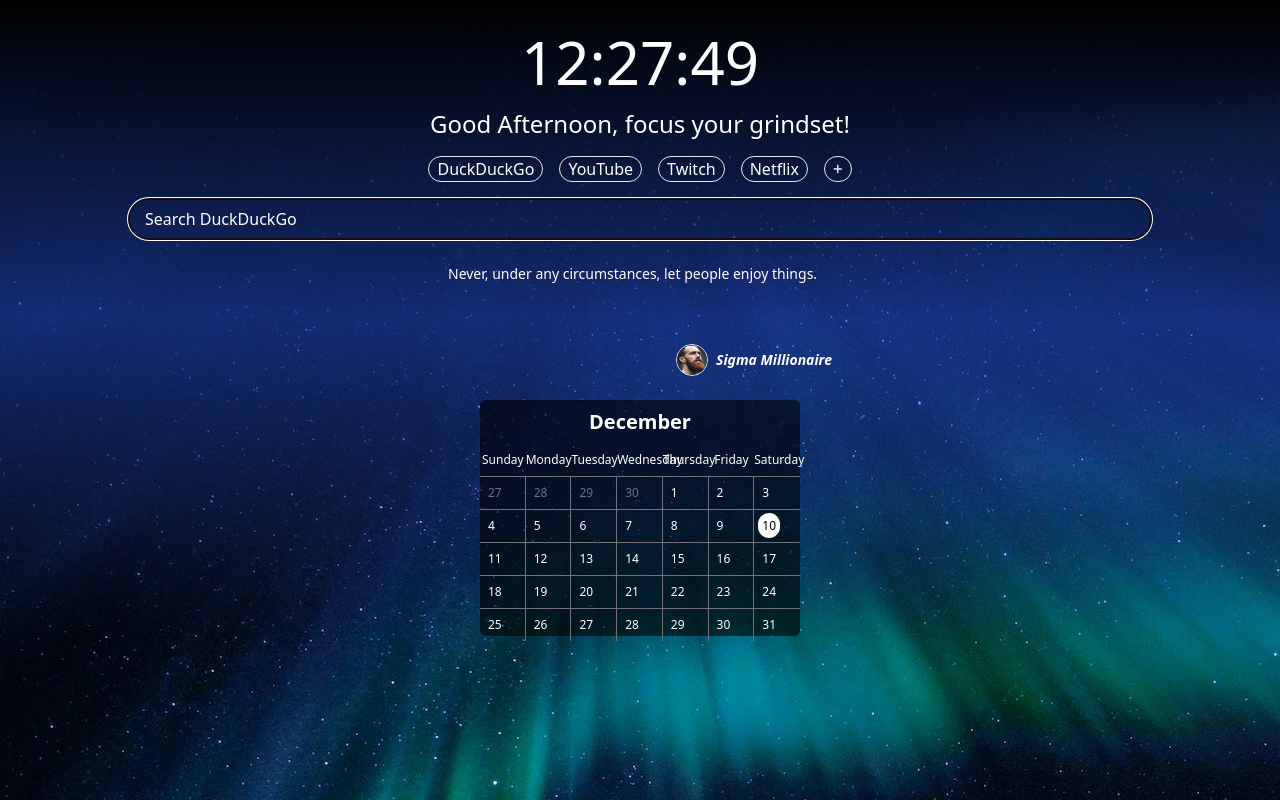
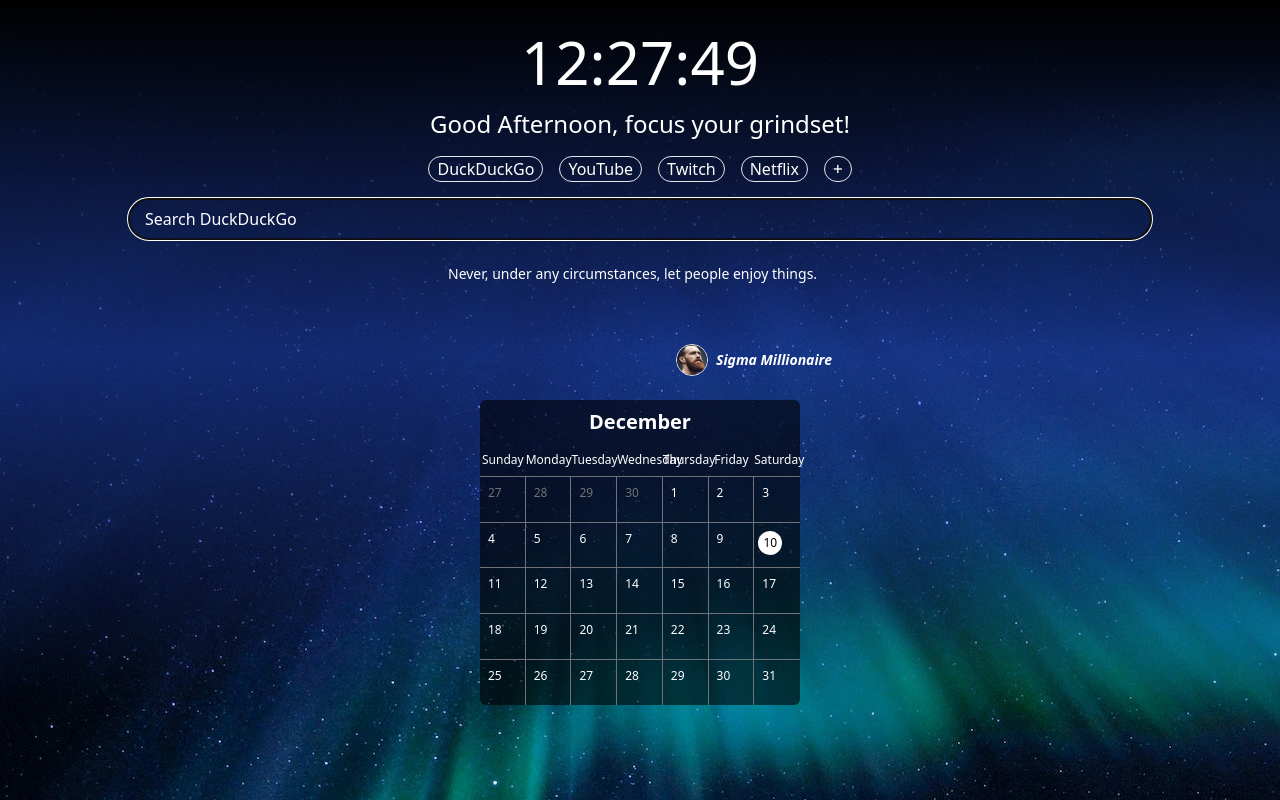
Before and after one commit to lewisbarnes/sigma-start, a Preact app: page / in a window 1280 px wide. Built offline with nearby package versions, Linux system fonts and the light colour scheme.

Commit message:
calendar grid to square and selected date round

```diff
--- a/src/components/Calendar.tsx
+++ b/src/components/Calendar.tsx
@@ -19,12 +19,12 @@ export const Calendar = () => {
         <span>Friday</span>
         <span>Saturday</span>
       </div>
-      <div class="mx-auto text-white grid grid-cols-7 rounded-b-md lg:h-[12.5vw] text-xs">
+      <div class="mx-auto text-white grid grid-cols-7 rounded-b-md text-xs">
         {Array.from(new Array(35)).map((x, i) => (
           <p
             class={`${
               (i + 1) % 7 ? 'border-r' : ''
-            } border-zinc-500 last-of-type:border-r-0 ${'border-t'} p-2 ${
+            } border-zinc-500 last-of-type:border-r-0 ${'border-t'} aspect-square p-2 ${
               i == 34 || i == 41 ? 'rounded-b-md' : ''
             }`}
           >
@@ -34,9 +34,9 @@ export const Calendar = () => {
                   {lastMonth.daysInMonth() - firstDay.day() + 1 + i}
                 </span>
               ) : i + 1 - firstDay.day() == date.date() ? (
-                <span className="bg-white text-black rounded-full p-1 -ml-1">
-                  {i + 1 - firstDay.day()}
-                </span>
+                <div className="bg-white text-black rounded-full w-6 aspect-square flex -ml-1 justify-center items-center">
+                  <p className="block">{i + 1 - firstDay.day()}</p>
+                </div>
               ) : (
                 <span>{i + 1 - firstDay.day()}</span>
               )
```
